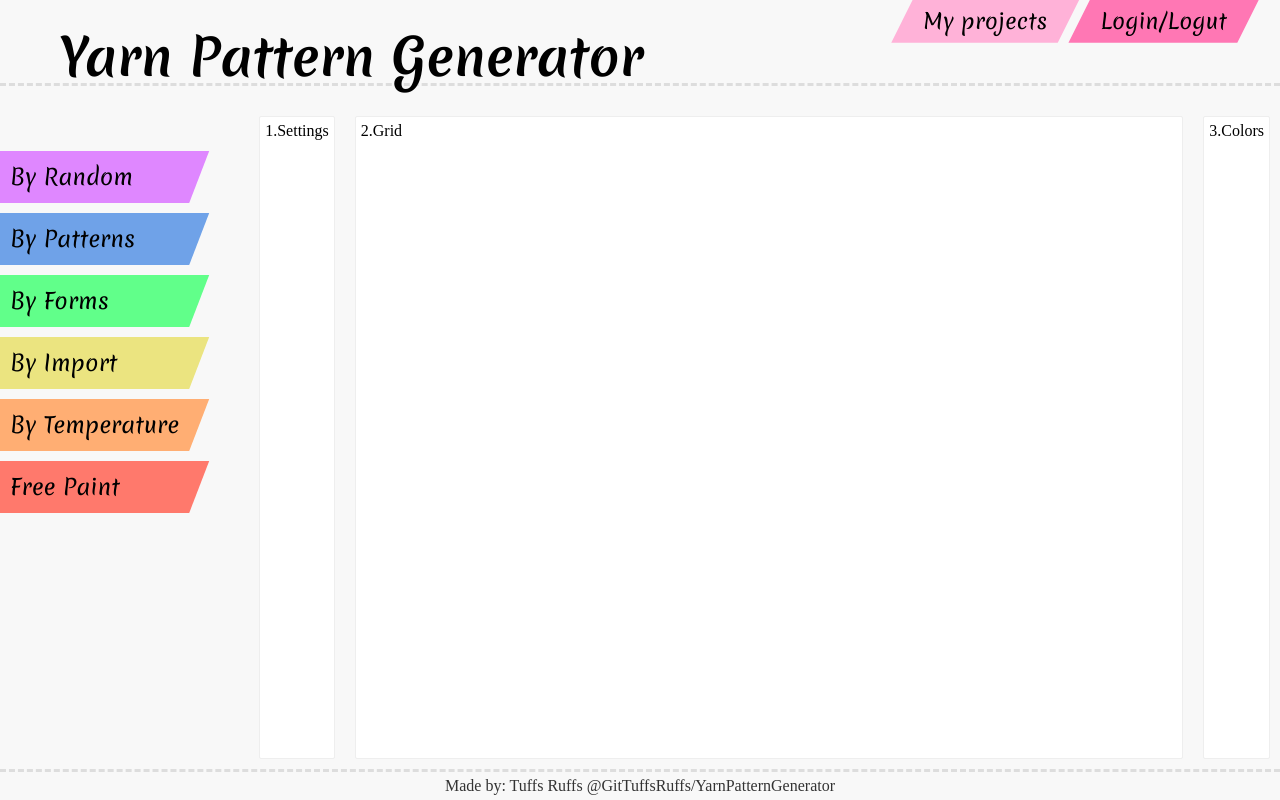
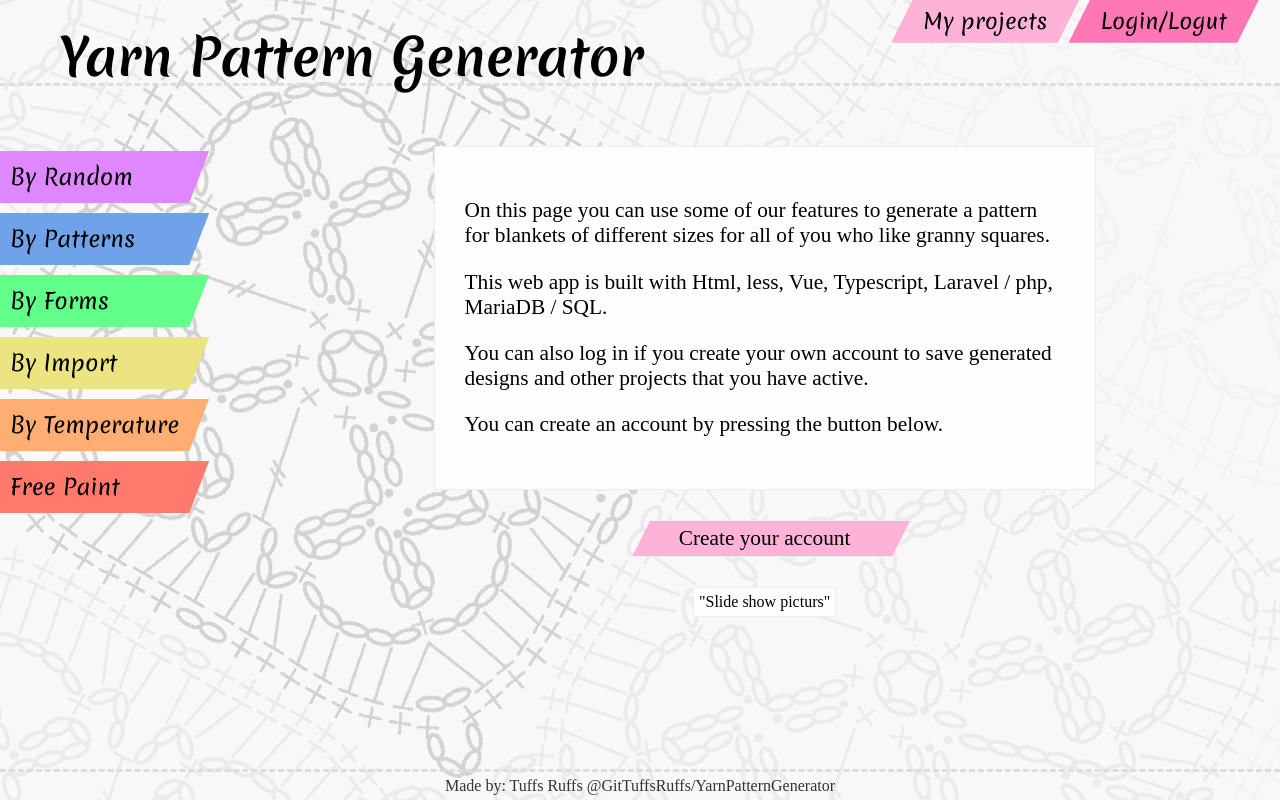
Before and after one commit to GitTuffsRuffs/YarnPatternGenerator, a Vue app in the folder front/: page / in a window 1280 px wide. Built offline with nearby package versions, Linux system fonts and the light colour scheme.

Commit message:
Added Home page component

```diff
--- a/front/src/App.vue
+++ b/front/src/App.vue
@@ -1,5 +1,6 @@
 <template>
     <div id="app">
+        <div id="BGimage">
             <YearnHeader/>
 
             <div id="ContentAll">
@@ -8,6 +9,7 @@
             </div>
 
             <YarnFooter/>
+        </div>
     </div>
 </template>
 
@@ -20,27 +22,18 @@
         margin: 0;
     }
 
+    #BGimage {
+        background-image: url("assets/img/Squer4.png");
+        background-repeat: no-repeat;
+        display: flex;
+        flex-direction: column;
+        min-height: 100vh;
+        margin: 0;
+    }
+
     #ContentAll {
         display: flex;
         flex-direction: row;
-        flex-grow: 1;
-    }
-
-    main {
-        display: flex;
-        flex-direction: row;
-        flex-grow: 1;
-    }
-
-    main > div {
-        background-color: #ffffff;
-        border: solid #eeeeee 1px;
-        margin: 10px;
-        padding: 5px;
-        border-radius: 2px;
-    }
-
-    #Grid {
         flex-grow: 1;
     }
 
--- a/front/src/views/Home.vue
+++ b/front/src/views/Home.vue
@@ -1,14 +1,63 @@
 <template>
     <main id="Main">
-    <div id="Settings">1.Settings</div>
-    <div id="Grid">2.Grid</div>
-    <div id="Color">3.Colors</div>
+        <div id="Info">
+            <p>On this page you can use some of our features to generate a pattern for blankets of different sizes for all of you who like granny squares.</p>
+            <p>This web app is built with Html, less, Vue, Typescript, Laravel / php, MariaDB / SQL.</p>
+            <p>You can also log in if you create your own account to save generated designs and other projects that you have active.</p>
+            <p>You can create an account by pressing the button below.</p>
+        </div>
+        <div id="Account"><a href="">Create your account</a></div>
+        <div id="SlideShow">"Slide show picturs"</div>
     </main>
 </template>
 
+<style lang="less">
+    main {
+        display: flex;
+        flex-direction: column;
+        flex-grow: 1;
+        align-items: center;
+    }
+
+    main > div {
+        background-color: #fdfdfd;
+        border: solid #eeeeee 1px;
+        margin: 10px;
+        padding: 5px;
+        border-radius: 2px;
+    }
+
+    #Info {
+        width: 600px;
+        font-size: 16pt;
+        padding: 30px;
+        margin-top: 40px;
+    }
+
+    #Account {
+        background-color: #ffb2d8;
+        transition: background-color .5s;
+        font-size: 16pt;
+        text-align: center;
+        margin: 20px;
+        width: 280px;
+        clip-path: polygon(1.5em 0, 100% 0, calc(100% - 1em) 2em, 0.5em 2em);
+
+        a {
+            color: inherit;
+            text-decoration: none;
+        }
+
+        &:hover {
+            background-color: #ff77b4;
+
+        }
+    }
+
+</style>
+
 <script>
     // @ is an alias to /src
-
     export default {
         name: "home"
     };
--- /dev/null
+++ b/front/src/views/Random.vue
@@ -0,0 +1,35 @@
+<template>
+    <main id="Main">
+        <div id="Settings">1.Settings</div>
+        <div id="Grid">2.Grid</div>
+        <div id="Color">3.Colors</div>
+    </main>
+</template>
+
+<style>
+    main {
+        display: flex;
+        flex-direction: row;
+        flex-grow: 1;
+    }
+
+    main > div {
+        background-color: #fdfdfd;
+        border: solid #eeeeee 1px;
+        margin: 10px;
+        padding: 5px;
+        border-radius: 2px;
+    }
+
+    #Grid {
+        flex-grow: 1;
+    }
+</style>
+
+<script>
+    // @ is an alias to /src
+
+    export default {
+        name: "random"
+    };
+</script>
```
Also changed, not shown: front/src/router/index.ts (+11 -5 lines), front/src/assets/img/Squer3.png (added), front/src/assets/img/Squer4.png (added). Lines whose indentation alone changed are shown as unchanged.
